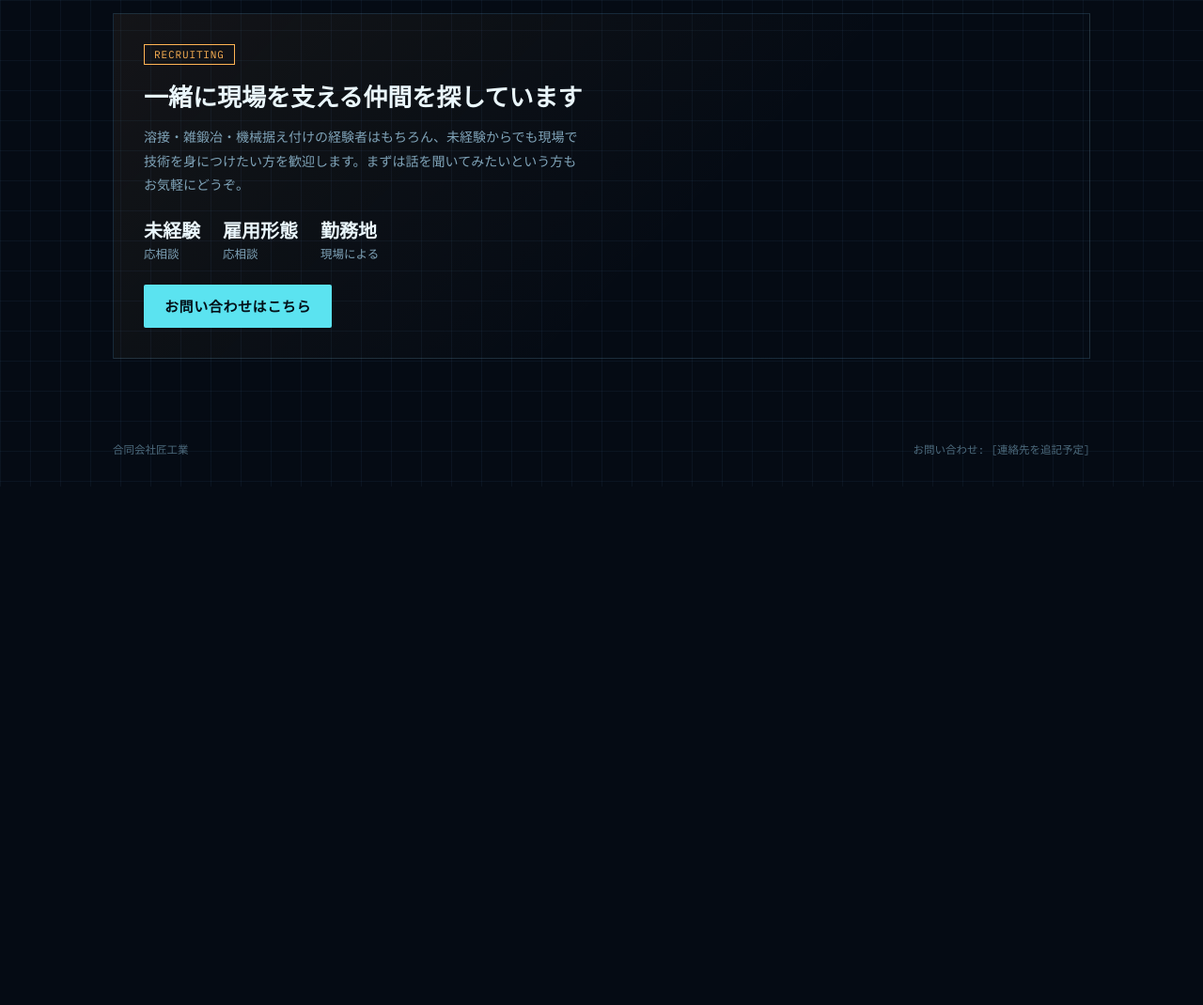
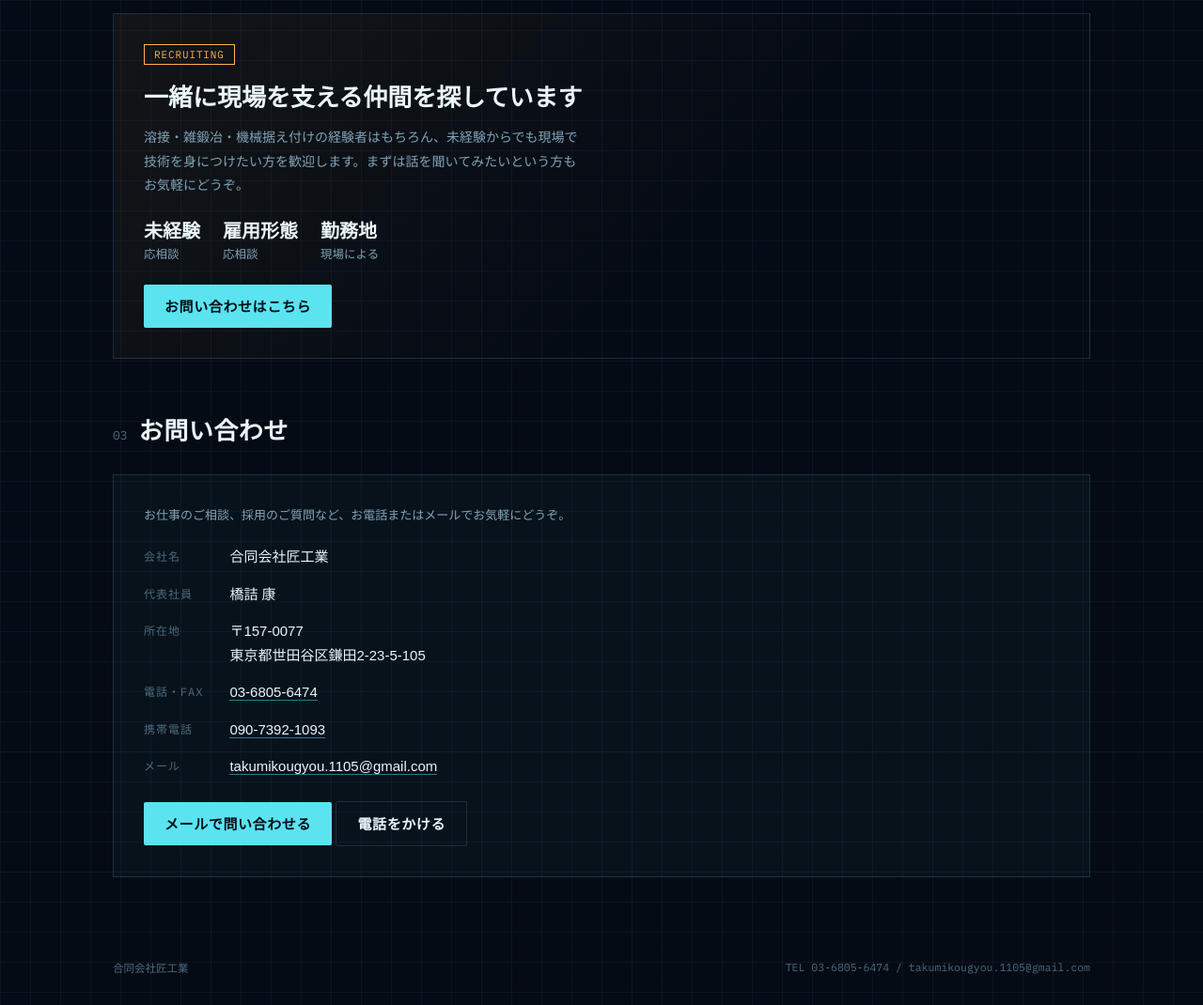
Before and after one commit to zanderman1982/takumi-kogyo, a plain HTML site: page index.html in a window 1280 px wide. Shown: the part 1280-2350 px from the top of the page at 94% size. Before the commit the page ends 1798 px from the top, so only its background shows below. Drawn offline with Linux system fonts and the light colour scheme; a web font is replaced by a local one.

Commit message:
連絡先とnoteの本物のリンクを入れ、検索向けの情報を足す (#1)
名刺と同じ連絡先(住所・電話・携帯・メール)を載せ、「準備中」と仮の連絡先を消す。
noteのリンクを本物に差し替え、検索向けの構造化データと説明文を足す。

Co-authored-by: zanderman1982 <zanderman1982@users.noreply.github.com>
Co-authored-by: Claude Sonnet 5.5 <noreply@anthropic.com>

```diff
--- a/index.html
+++ b/index.html
@@ -2,9 +2,16 @@
 <html lang="ja">
 <head>
 <meta charset="utf-8">
-<title>合同会社匠工業</title>
+<title>合同会社匠工業 | 溶接・雑鍛冶・機械据え付け(東京都世田谷区)</title>
 <meta name="viewport" content="width=device-width, initial-scale=1, viewport-fit=cover">
-<meta name="description" content="合同会社匠工業 — 溶接・雑鍛冶・機械据え付けの現場を、経営者自らAIエージェントで支える建設業。">
+<meta name="description" content="合同会社匠工業(東京都世田谷区)。溶接工事・雑鍛冶・機械据え付けの建設業。お問い合わせは電話・メールで受け付けています。">
+<meta property="og:title" content="合同会社匠工業 | 溶接・雑鍛冶・機械据え付け">
+<meta property="og:description" content="東京都世田谷区の建設業。溶接工事・雑鍛冶・機械据え付けに対応します。">
+<meta property="og:type" content="website">
+<meta name="theme-color" content="#050b14">
+<script type="application/ld+json">
+{"@context":"https://schema.org","@type":"LocalBusiness","name":"合同会社匠工業","description":"溶接工事・雑鍛冶・機械据え付けの建設業","address":{"@type":"PostalAddress","postalCode":"157-0077","addressRegion":"東京都","addressLocality":"世田谷区","streetAddress":"鎌田2-23-5-105","addressCountry":"JP"},"telephone":"+81-3-6805-6474","faxNumber":"+81-3-6805-6474","email":"takumikougyou.1105@gmail.com","founder":{"@type":"Person","name":"橋詰 康"}}
+</script>
 <link rel="preconnect" href="https://fonts.googleapis.com">
 <link rel="preconnect" href="https://fonts.gstatic.com" crossorigin>
 <link href="https://fonts.googleapis.com/css2?family=Rajdhani:wght@500;600;700&family=IBM+Plex+Sans+JP:wght@400;500;700&family=IBM+Plex+Mono:wght@400;500&display=swap" rel="stylesheet">
@@ -106,6 +113,16 @@
   .recruit-points div{font-family:'IBM Plex Mono',monospace; font-size:12.5px; color:var(--text-dim);}
   .recruit-points strong{color:var(--text); display:block; font-family:'Rajdhani',sans-serif; font-size:20px;}
 
+
+  .contact{border:1px solid var(--panel-line); padding:32px; background:rgba(91,227,240,0.03);}
+  .contact dl{display:grid; grid-template-columns:max-content 1fr; gap:14px 28px; margin:0 0 24px;}
+  .contact dt{font-family:'IBM Plex Mono',monospace; font-size:12px; letter-spacing:0.08em; color:var(--text-faint); padding-top:3px;}
+  .contact dd{margin:0; font-size:15px; line-height:1.7;}
+  .contact dd a{color:var(--text); text-decoration:none; border-bottom:1px solid var(--cyan-dim);}
+  .contact dd a:hover{color:var(--cyan);}
+  .contact .note-line{font-size:13px; color:var(--text-dim); margin:0 0 20px; line-height:1.7;}
+  @media (max-width:560px){ .contact dl{grid-template-columns:1fr; gap:4px;} .contact dt{padding-top:12px;} }
+
   footer{padding:32px 0; display:flex; justify-content:space-between; flex-wrap:wrap; gap:12px;
     font-family:'IBM Plex Mono',monospace; font-size:11.5px; color:var(--text-faint);}
 </style>
@@ -118,6 +135,7 @@
       <a href="#services">事業内容</a>
       <a href="#note">note</a>
       <a href="#recruit">採用情報</a>
+      <a href="#contact">お問い合わせ</a>
     </div>
   </nav>
 </div>
@@ -129,7 +147,8 @@
     <h1>溶接・雑鍛冶・機械据え付け。<br>現場を支える<span>匠</span>の手仕事。</h1>
     <p class="lead">合同会社匠工業は、溶接工事・雑鍛冶・機械据え付けを主軸とする建設業です。経営者自らが現場に立ちながら、日々の判断や記録にAIエージェントを取り入れ、より丁寧な仕事につなげる取り組みを続けています。</p>
     <div class="cta-row">
-      <a class="btn primary" href="#recruit">採用情報を見る</a>
+      <a class="btn primary" href="#contact">お問い合わせ</a>
+      <a class="btn ghost" href="#recruit">採用情報を見る</a>
       <a class="btn ghost" href="#note">noteでの発信を見る</a>
     </div>
   </div>
@@ -166,7 +185,7 @@
         <h3>建設業経営 × AIエージェント構築のリアル</h3>
         <p>現場の手戻り、経営判断、AIエージェントを実装していく過程を、数字と実体験ベースで発信しています。同業の方にも、AI活用に興味がある方にも。</p>
       </div>
-      <a class="btn primary" href="https://note.com/" target="_blank" rel="noopener">note を見る(準備中)</a>
+      <a class="btn primary" href="https://note.com/open_zander" target="_blank" rel="noopener">note を見る</a>
     </div>
   </div>
 </section>
@@ -187,10 +206,29 @@
   </div>
 </section>
 
+<section id="contact" style="border-bottom:none; padding-top:0;">
+  <div class="wrap">
+    <div class="section-head"><span class="idx">03</span><h2>お問い合わせ</h2></div>
+    <div class="contact">
+      <p class="note-line">お仕事のご相談、採用のご質問など、お電話またはメールでお気軽にどうぞ。</p>
+      <dl>
+        <dt>会社名</dt><dd>合同会社匠工業</dd>
+        <dt>代表社員</dt><dd>橋詰 康</dd>
+        <dt>所在地</dt><dd>〒157-0077<br>東京都世田谷区鎌田2-23-5-105</dd>
+        <dt>電話・FAX</dt><dd><a href="tel:+81368056474">03-6805-6474</a></dd>
+        <dt>携帯電話</dt><dd><a href="tel:+819073921093">090-7392-1093</a></dd>
+        <dt>メール</dt><dd><a href="mailto:takumikougyou.1105@gmail.com">takumikougyou.1105@gmail.com</a></dd>
+      </dl>
+      <a class="btn primary" href="mailto:takumikougyou.1105@gmail.com?subject=%E3%81%8A%E5%95%8F%E3%81%84%E5%90%88%E3%82%8F%E3%81%9B">メールで問い合わせる</a>
+      <a class="btn ghost" href="tel:+81368056474">電話をかける</a>
+    </div>
+  </div>
+</section>
+
 <div class="wrap">
-  <footer id="contact">
+  <footer>
     <div>合同会社匠工業</div>
-    <div>お問い合わせ: [連絡先を追記予定]</div>
+    <div>TEL 03-6805-6474 / takumikougyou.1105@gmail.com</div>
   </footer>
 </div>
 </body>
```
